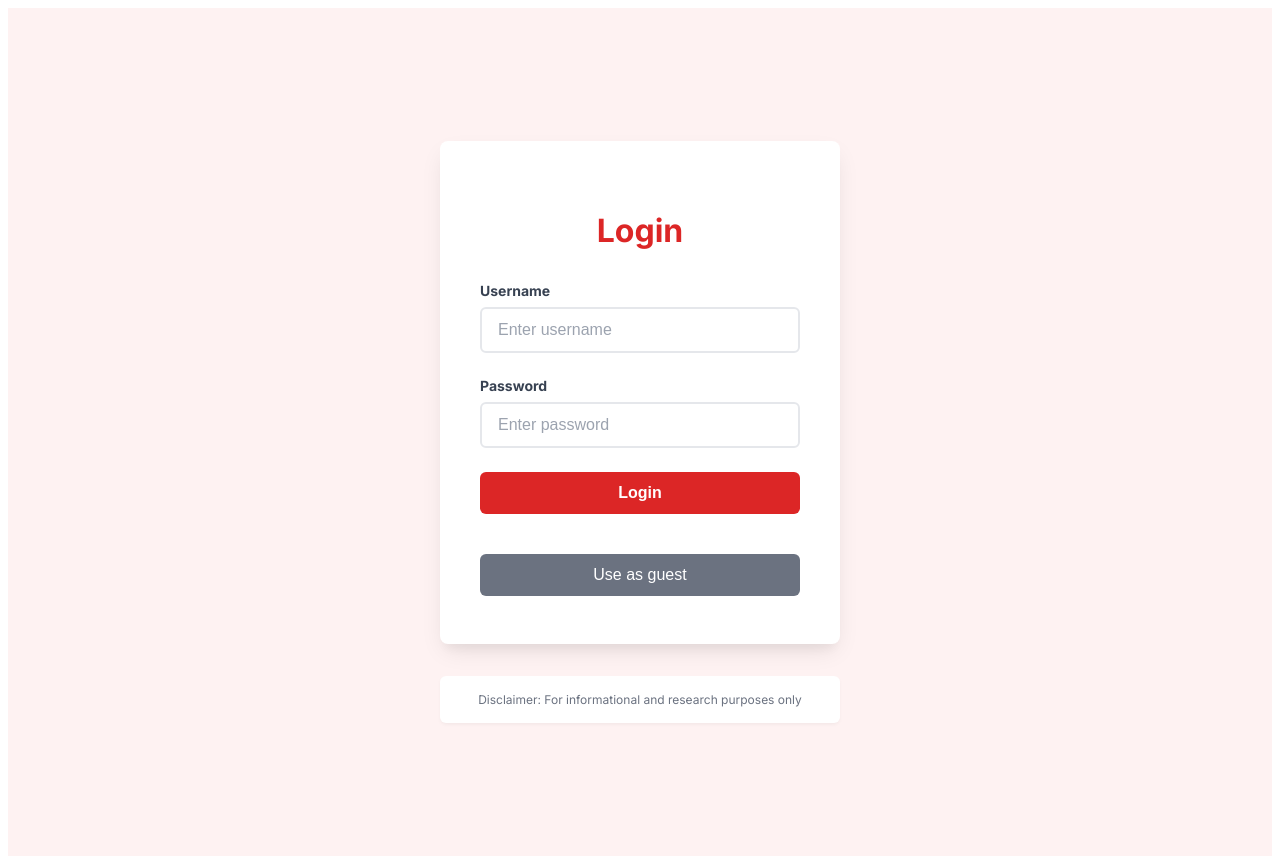
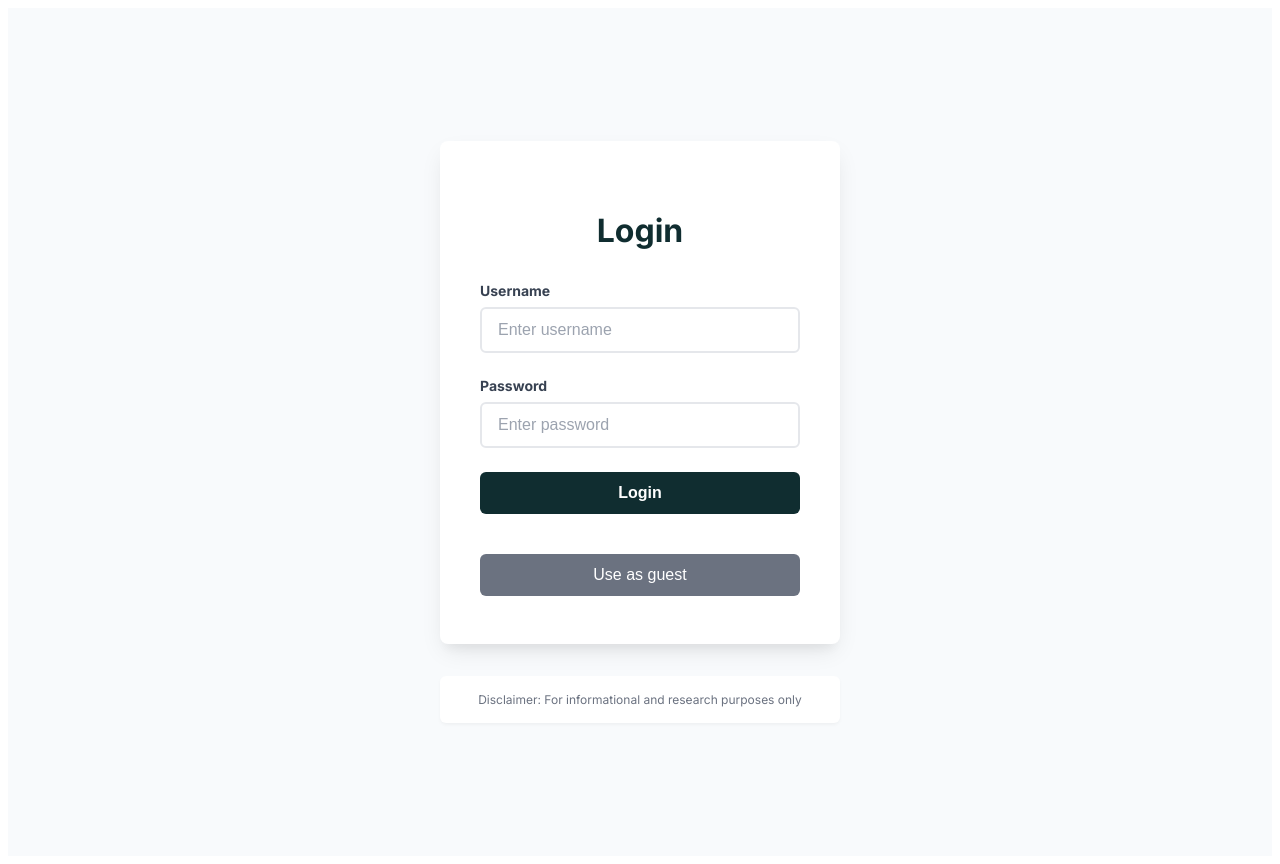
Before and after one commit to JulesDvA/eq-forecaster-react, a React (Vite) app in the folder eqforecast-site/: page / in a window 1280 px wide. Built offline with nearby package versions, Linux system fonts and the light colour scheme.

Commit message:
revert login page

```diff
--- a/eqforecast-site/src/Frontend/Css/LoginPage.css
+++ b/eqforecast-site/src/Frontend/Css/LoginPage.css
@@ -2,7 +2,7 @@
 .login-page-container {
   font-family: Inter, sans-serif;
   min-height: 100vh;
-  background-color: #fef2f2;
+  background-color: #f8fafc;
   display: flex;
   align-items: center;
   justify-content: center;
@@ -25,7 +25,7 @@
 .login-page-title {
   font-size: 32px;
   font-weight: bold;
-  color: #dc2626;
+  color: #102d30;
   text-align: center;
   margin-bottom: 32px;
 }
@@ -64,13 +64,13 @@
 
 .login-page-input:focus {
   outline: none;
-  border-color: #dc2626;
-  box-shadow: 0 0 0 3px rgba(220, 38, 38, 0.1);
+  border-color: #102d30;
+  box-shadow: 0 0 0 3px rgba(16, 45, 48, 0.1);
 }
 
 .login-page-login-btn {
   width: 100%;
-  background-color: #dc2626;
+  background-color: #102d30;
   color: white;
   padding: 12px 24px;
   border-radius: 6px;
@@ -83,7 +83,7 @@
 }
 
 .login-page-login-btn:hover {
-  background-color: #b91c1c;
+  background-color: #0f3b3f;
 }
 
 .login-page-guest-btn {
```
